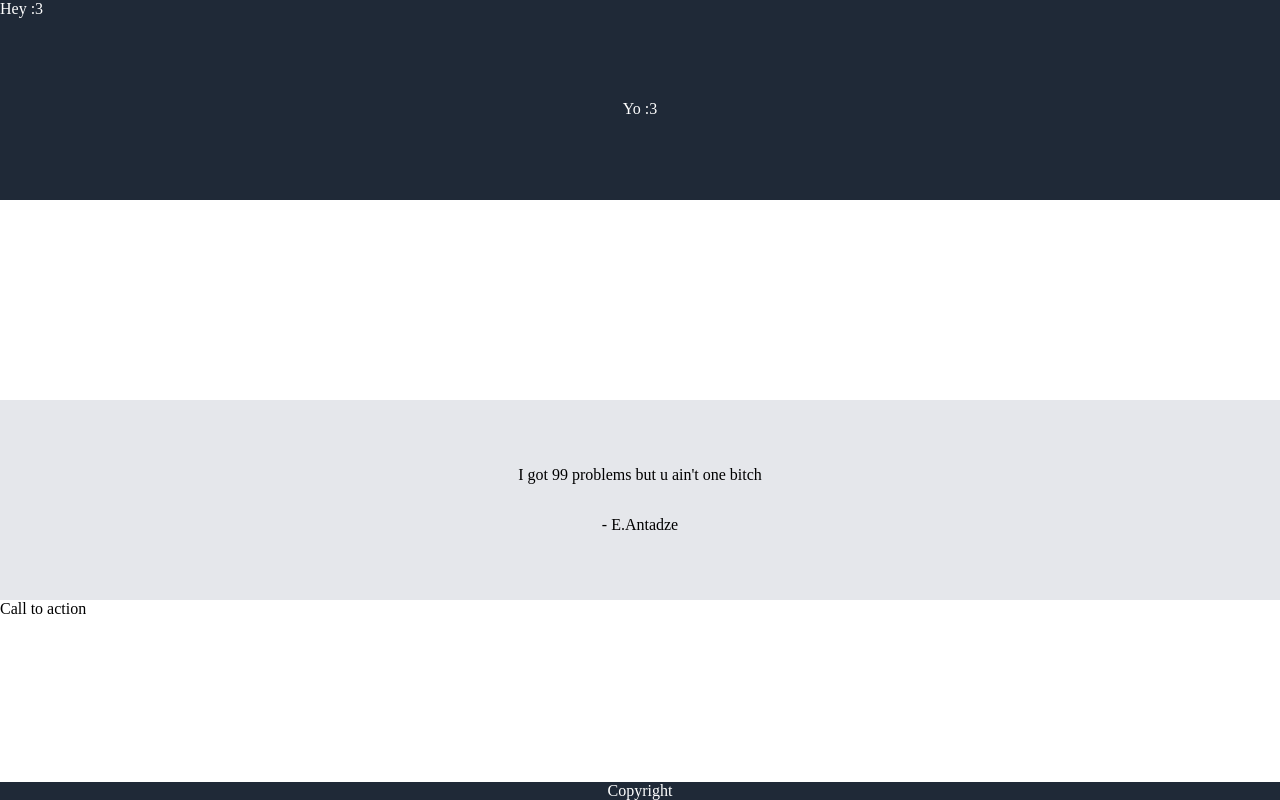
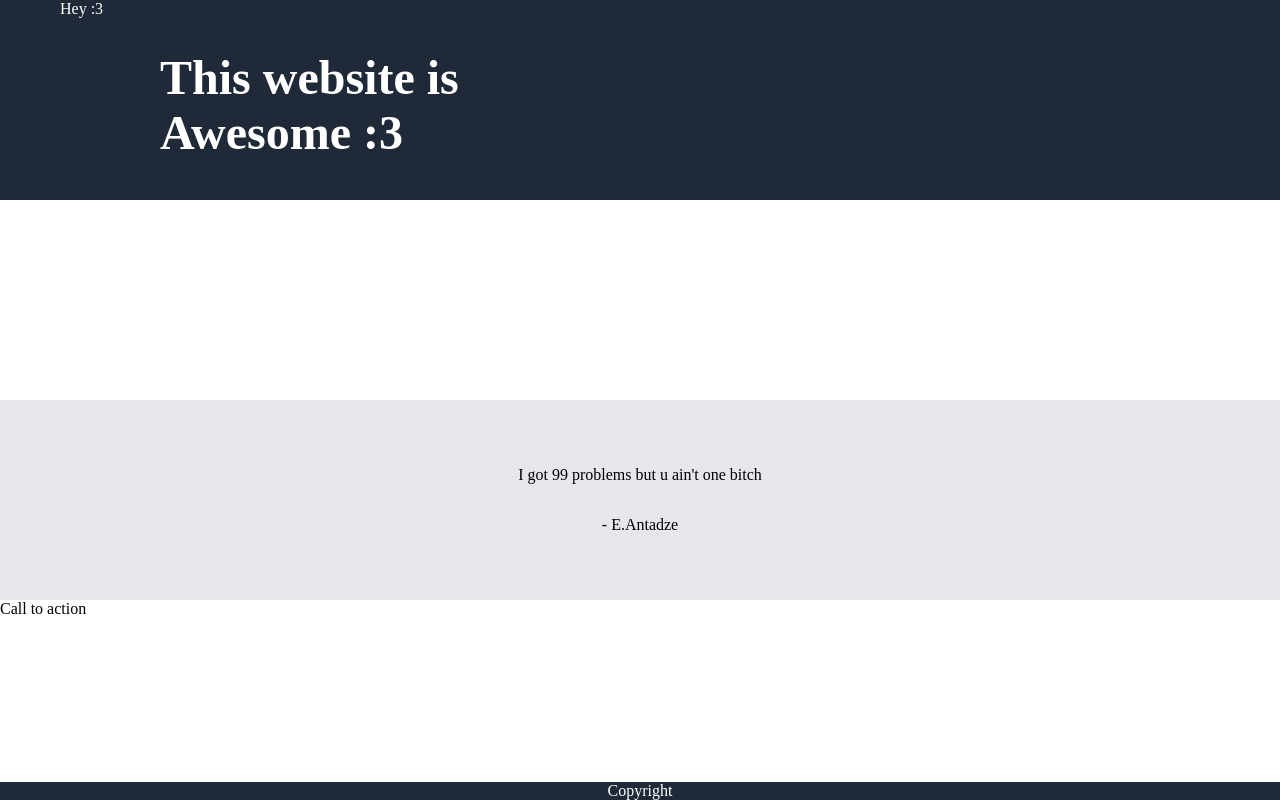
Before and after one commit to tatobato/landing, a plain HTML site: page index.html in a window 1280 px wide. Drawn offline with Linux system fonts and the light colour scheme.

Commit message:
Finished with designing the top div. Just found out I have to make the page scrollable though :c

```diff
--- a/index.html
+++ b/index.html
@@ -16,7 +16,18 @@
                 Hey :3
             </div>
             <div class="top-middle">
-                Yo :3
+
+                <div class="left-stuff">
+
+                    <h1 class="header">This website is<br> Awesome :3</h1>
+
+
+                </div>
+                <div class="right-stuff"></div>
+
+            </div>
+            <div class="top-bottom">
+
             </div>
 
         </div>
--- a/style.css
+++ b/style.css
@@ -31,14 +31,39 @@ body {
 }
 
 .top-content {
+    margin-left: 60px;
+    margin-right: 60px;
+    display: flex;
+    flex: 0.5;
+
+}
+
+.top-middle {
+    display: flex;
+    flex: 1.5;
+    margin-left:160px;
+    margin-right:160px;
+}
+
+.left-stuff {
     display: flex;
     flex: 1;
 }
 
-.top-middle {
+.header {
+    font-size: 48px;
+}
+
+.right-stuff {
     display: flex;
     flex: 1;
-    justify-content: center;
+
+
+}
+
+.top-bottom {
+    display: flex;
+    flex: 0.5;
 }
 
 .quote {
```
